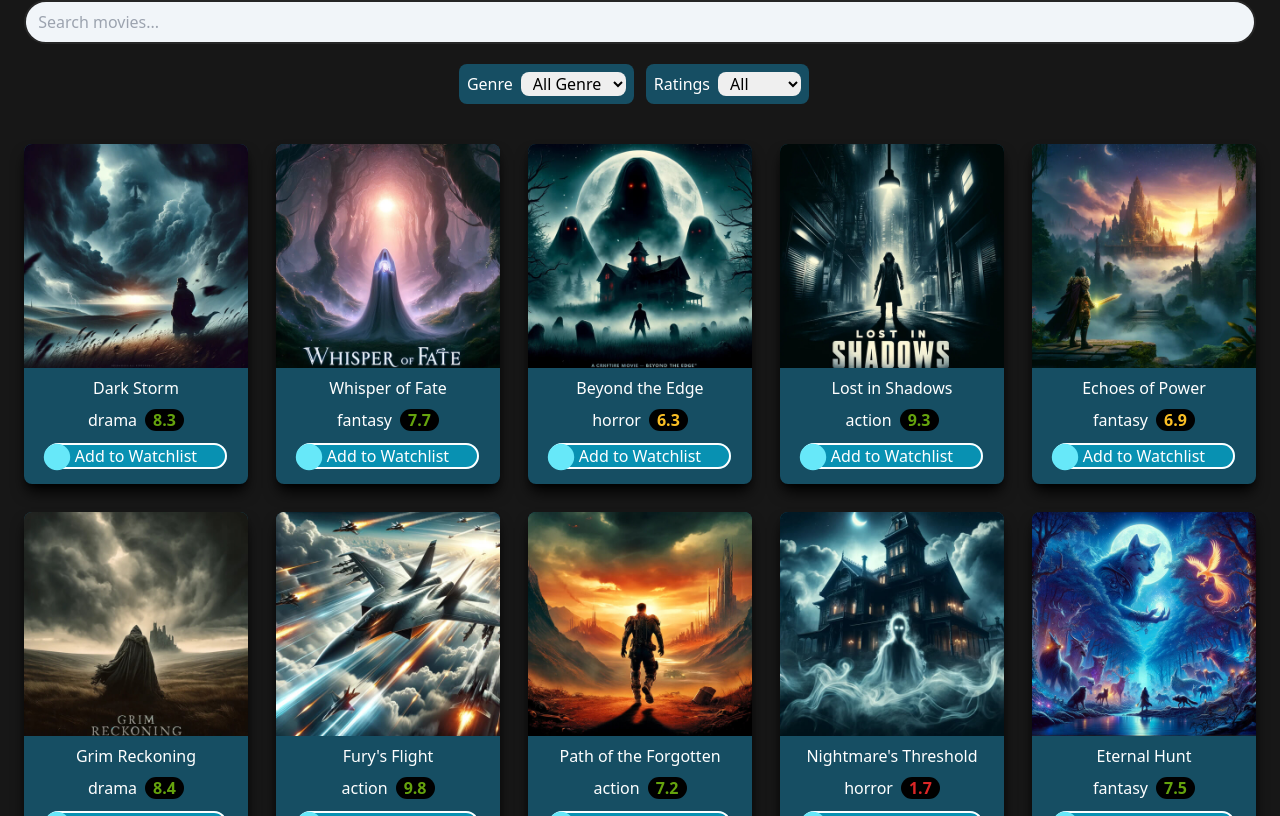
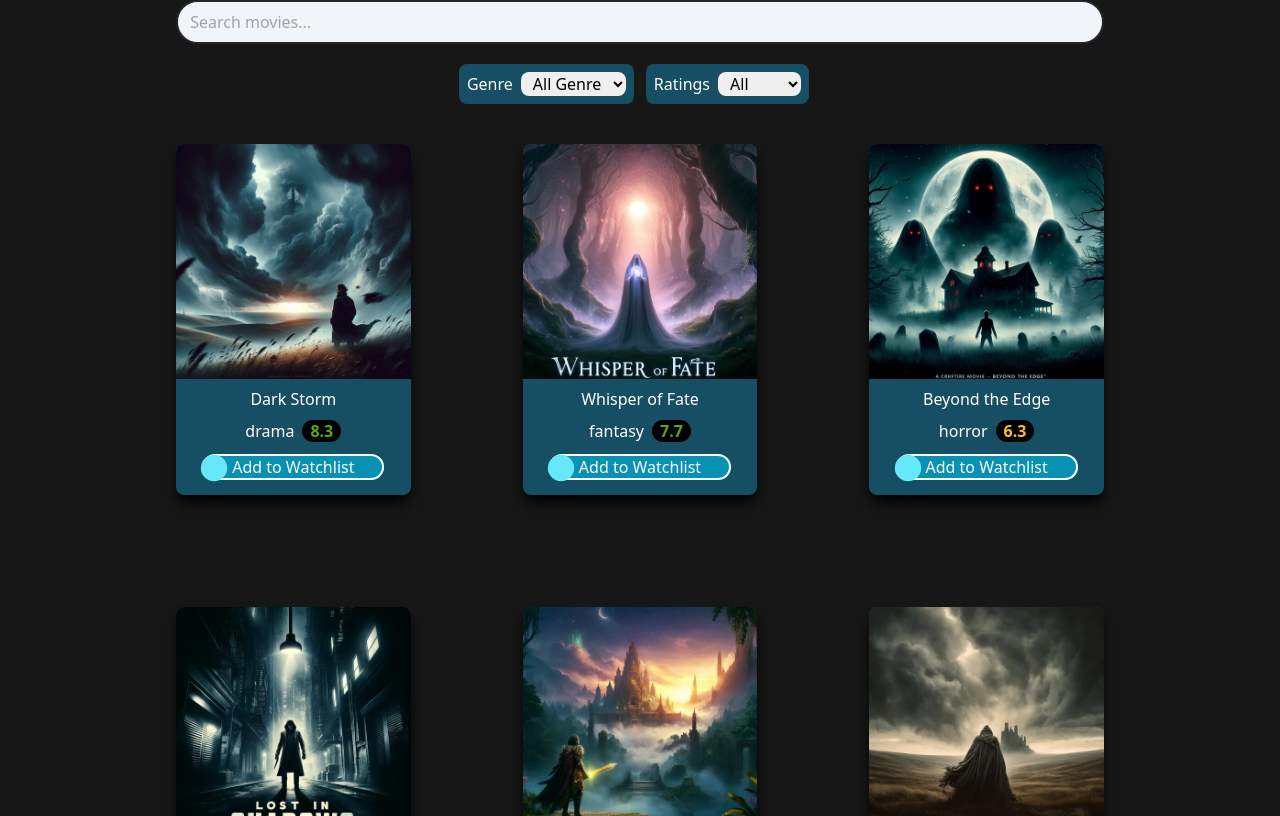
Before and after one commit to shreenidhi-h/moviedux, a React (Vite) app: page / in a window 1280 px wide. Shown: the part 484-1300 px from the top of the page. Built offline with nearby package versions, Linux system fonts and the light colour scheme.

Commit message:
gap between element has been changed

```diff
--- a/src/App.jsx
+++ b/src/App.jsx
@@ -91,7 +91,7 @@ function App() {
 	};
 
 	return (
-		<div className="px-6">
+		<div className="max-md:px-6 md:px-16 lg:px-32 xl:px-44">
 			<Header></Header>
 
 			<Router>
--- a/src/assets/Component/Moviegrid/Moviegrid.jsx
+++ b/src/assets/Component/Moviegrid/Moviegrid.jsx
@@ -85,7 +85,7 @@ export const Moviegrid = ({ movies, watchList, toggleWatchlist }) => {
 					</select>
 				</div>
 			</div>
-			<div className="mt-10 w-full grid gap-7 grid-cols-auto-fit place-items-center">
+			<div className="mt-10 w-full grid lg:gap-20 md:gap-16 xl:gap-28  grid-cols-auto-fit place-items-center">
 				{filteredMovies.map((movie) => (
 					<Moviecard
 						movie={movie}
```
